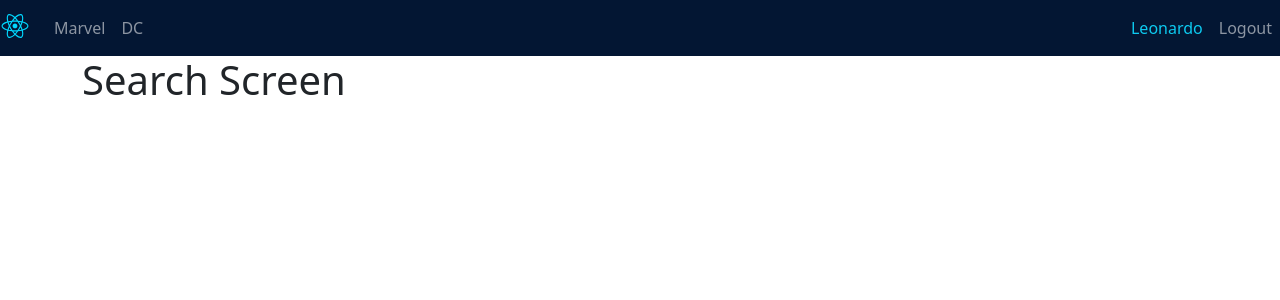
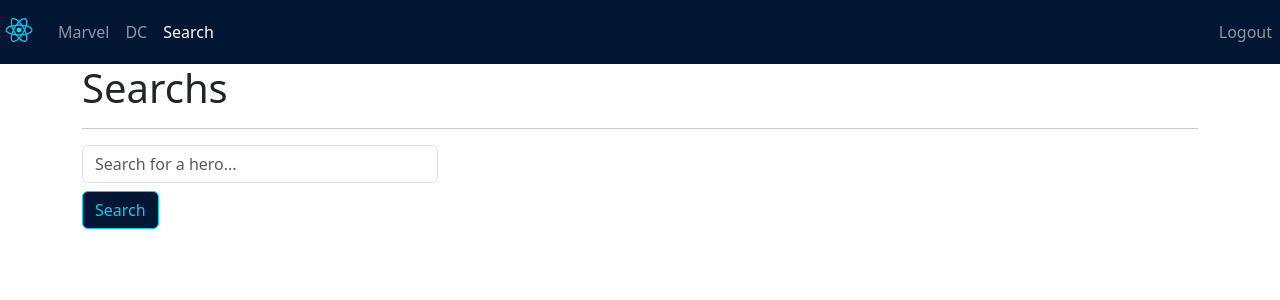
Before and after one commit to Leonard2GG/HeroesApp, a React (Vite) app: page /search in a window 1280 px wide. Shown: the top 300 px of the page. Built offline with nearby package versions, Linux system fonts and the light colour scheme.

Commit message:
add query-string dependency and implement search functionality with useForm hook

```diff
--- a/package.json
+++ b/package.json
@@ -10,6 +10,7 @@
     "preview": "vite preview"
   },
   "dependencies": {
+    "query-string": "^9.2.2",
     "react": "^19.1.0",
     "react-dom": "^19.1.0",
     "react-router": "^7.6.3"
--- a/src/components/hero/HeroCard.jsx
+++ b/src/components/hero/HeroCard.jsx
@@ -7,8 +7,8 @@ export function HeroCard({ id, superhero, alter_ego, first_appearance, character
         navigate(`/hero/${id}`)
     }
     return (
-        <div className='col'>
-            <div className='card'>
+        <div className='col animate__animated animate__fadeIn'>
+            <div className='card '>
                 <img src={`src/assets/${id}.jpg`} className='card-img-top btn' onClick={handleHero} alt={superhero} />
                 <div className='card-body'>
                     <h5 className='card-title'>{superhero}</h5>
--- a/src/components/hero/HeroList.jsx
+++ b/src/components/hero/HeroList.jsx
@@ -14,6 +14,6 @@ export function HeroList({ publisher }) {
                     />
                 ))
             }
-        </div >
+        </div>
     )
 }
--- a/src/components/search/SearchScreen.jsx
+++ b/src/components/search/SearchScreen.jsx
@@ -1,9 +1,85 @@
-import React from 'react'
+import { useForm } from '../../hooks/useForm'
+import { useMemo } from 'react';
+import getHeoresByName from '../../helpers/getHeoresByName';
+import { HeroCard } from '../hero/HeroCard'
+import { useNavigate, useLocation } from 'react-router';
+import queryString from 'query-string';
+
 
 export default function SearchScreen() {
+
+    const navigate = useNavigate();
+    const location = useLocation()
+
+    const { q = '' } = queryString.parse(location.search)
+
+    const [formValues, handleInputChange] = useForm({
+        searchText: q,
+    })
+
+    const { searchText } = formValues;
+
+    const heroesFiltered = useMemo(() => getHeoresByName(q), [q])
+
+    const handleSearch = (e) => {
+        e.preventDefault();
+        navigate(`?q=${searchText}`)
+    }
     return (
         <div>
-            <h1>Search Screen</h1>
+            <h1>Searchs</h1>
+            <hr />
+
+            <div className='row animate__animated animate__fadeIn'>
+                <div className='col-4'>
+                    <form onSubmit={handleSearch}>
+                        <input
+                            type="text"
+                            placeholder='Search for a hero...'
+                            className='form-control mb-2 border-1'
+                            name='searchText'
+                            autoComplete='off'
+                            value={searchText}
+                            onChange={handleInputChange}
+                            style={{ outline: 'none', boxShadow: 'none' }}
+                        />
+
+                        <button
+                            className='btn btn-info text-info bg-primary-subtle'
+                            data-bs-theme="dark"
+                            type='submit'
+                            onClick={handleSearch}>
+                            Search
+                        </button>
+
+                    </form>
+                </div>
+                <div className='col-8 mb-3 '>
+
+                    {
+                        (q === '')
+                            ? ''
+                            : (heroesFiltered.length === 0)
+                                ? <div className='alert alert-danger text-center'>No results</div>
+                                : null
+                    }
+                    <div className="row g-3 justify-content-center">
+                        {heroesFiltered.length === 1 ? (
+                            <div className="col-6 d-flex justify-content-center">
+                                <div style={{ maxWidth: '350px', width: '100%' }}>
+                                    <HeroCard key={heroesFiltered[0].id} {...heroesFiltered[0]} />
+                                </div>
+                            </div>
+                        ) : (
+                            heroesFiltered.map((hero) => (
+                                <div className="col-md-4 col-sm-6 d-flex justify-content-center" key={hero.id}>
+                                    <HeroCard {...hero} />
+                                </div>
+                            ))
+                        )}
+                    </div>
+                </div>
+            </div>
         </div>
     )
 }
--- a/src/components/ui/Navbar.jsx
+++ b/src/components/ui/Navbar.jsx
@@ -14,7 +14,7 @@ export const Navbar = () => {
         <nav className="navbar navbar-expand-sm bg-primary-subtle" data-bs-theme="dark">
 
             <div className="navbar-collapse">
-                <div className="navbar-nav">
+                <div className="navbar-nav m-1">
                     <a className="navbar-brand" href="#">
                         <img src="/src/assets/react.svg" alt="" width="30" height="24" className="d-inline-block align-text-top" />
                     </a>
@@ -38,13 +38,21 @@ export const Navbar = () => {
                     >
                         DC
                     </NavLink>
+
+                    <NavLink
+                        className={({ isActive }) => {
+                            return 'nav-item nav-link' + (isActive ? ' active' : '');
+                        }
+                        }
+                        to="/search"
+                    >
+                        Search
+                    </NavLink>
                 </div>
             </div>
 
             <div className="navbar-collapse collapse w-100 order-3 dual-collapse2 d-flex justify-content-end">
                 <ul className="navbar-nav ml-auto">
-
-                    <span className='nav-item nav-link text-info'>Leonardo</span>
                     <button
                         className="nav-item nav-link"
                         to="/login"
--- /dev/null
+++ b/src/helpers/getHeoresByName.jsx
@@ -0,0 +1,9 @@
+import { heroes } from "../data/heroes"
+
+export default function getHeoresByName(name = '') {
+    if (name === '') {
+        return []
+    }
+    name = name.toLocaleLowerCase()
+    return heroes.filter(hero => hero.superhero.toLocaleLowerCase().includes(name))
+}
--- /dev/null
+++ b/src/hooks/useForm.jsx
@@ -0,0 +1,24 @@
+import { useState } from 'react';
+
+
+export const useForm = (initialState = {}) => {
+
+    const [values, setValues] = useState(initialState);
+
+    const reset = () => {
+        setValues(initialState);
+    }
+
+
+    const handleInputChange = ({ target }) => {
+
+        setValues({
+            ...values,
+            [target.name]: target.value
+        });
+
+    }
+
+    return [values, handleInputChange, reset];
+
+}
```
Also changed, not shown: 1 other file (tests, documents, lock files or other folders).
